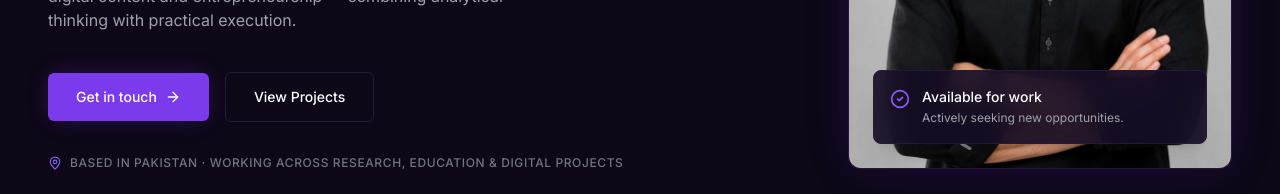
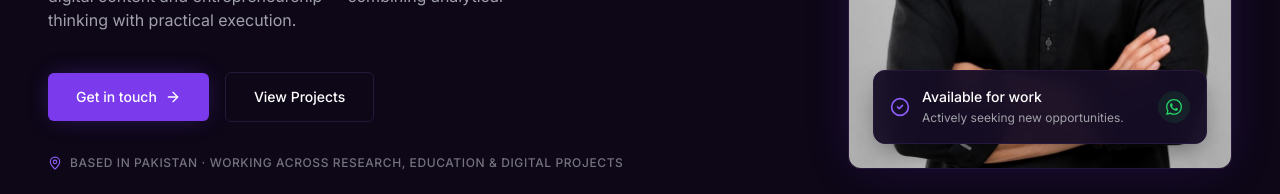
Before and after one commit to azmat-ullah12/Azmat-portfolio, a Next.js app: page / in a window 1280 px wide. Shown: the part 475-669 px from the top of the page. Built offline with nearby package versions, Linux system fonts and the light colour scheme.

Commit message:
Make Available for Work hero card clickable to WhatsApp with tapping animation

```diff
--- a/components/sections/Hero.tsx
+++ b/components/sections/Hero.tsx
@@ -68,14 +68,49 @@
                 className="absolute inset-0 w-full h-full object-cover object-top rounded-xl"
               />
 
-              {/* Floating Badge */}
-              <div className="absolute bottom-6 left-6 right-6 bg-[#160D24]/90 backdrop-blur-md rounded-lg shadow-xl p-4 flex items-start gap-3 border border-[#26173B] z-10">
-                <CheckCircle2 className="w-5 h-5 text-[#8B5CF6] shrink-0 mt-0.5" />
-                <div>
-                  <p className="text-sm font-medium text-white">Available for work</p>
-                  <p className="text-[12px] text-[#A1A1AA] mt-0.5">Actively seeking new opportunities.</p>
+              {/* Floating WhatsApp Badge */}
+              <motion.a
+                href="https://wa.me/923454050692"
+                target="_blank"
+                rel="noopener noreferrer"
+                aria-label="Chat on WhatsApp — Available for work"
+                className="absolute bottom-6 left-6 right-6 bg-[#160D24]/95 backdrop-blur-md rounded-xl p-4 flex items-center justify-between border border-[#26173B] hover:border-[#25D366]/60 transition-all duration-300 z-10 group cursor-pointer shadow-xl"
+                animate={{
+                  y: [0, 3, 0],
+                  scale: [1, 0.985, 1],
+                  boxShadow: [
+                    '0 10px 25px -5px rgba(0, 0, 0, 0.4), 0 0 0px rgba(37, 211, 102, 0)',
+                    '0 14px 30px -5px rgba(0, 0, 0, 0.5), 0 0 16px rgba(37, 211, 102, 0.35)',
+                    '0 10px 25px -5px rgba(0, 0, 0, 0.4), 0 0 0px rgba(37, 211, 102, 0)',
+                  ],
+                }}
+                transition={{
+                  duration: 1.8,
+                  repeat: Infinity,
+                  repeatDelay: 3,
+                  ease: 'easeInOut',
+                }}
+                whileHover={{ scale: 1.02, y: -2 }}
+                whileTap={{ scale: 0.96 }}
+              >
+                <div className="flex items-center gap-3">
+                  <CheckCircle2 className="w-5 h-5 text-[#8B5CF6] shrink-0" />
+                  <div>
+                    <p className="text-sm font-medium text-white group-hover:text-[#25D366] transition-colors">
+                      Available for work
+                    </p>
+                    <p className="text-[12px] text-[#A1A1AA] mt-0.5">
+                      Actively seeking new opportunities.
+                    </p>
+                  </div>
                 </div>
-              </div>
+
+                <div className="flex items-center justify-center w-8 h-8 rounded-full bg-[#25D366]/10 text-[#25D366] group-hover:bg-[#25D366] group-hover:text-white transition-all duration-300 shrink-0 ml-2">
+                  <svg className="w-4 h-4 fill-current" viewBox="0 0 24 24">
+                    <path d="M.057 24l1.687-6.163c-1.041-1.804-1.588-3.849-1.587-5.946.003-6.556 5.338-11.891 11.893-11.891 3.181.001 6.167 1.24 8.413 3.488 2.245 2.248 3.481 5.236 3.48 8.414-.003 6.557-5.338 11.892-11.893 11.892-1.99-.001-3.951-.5-5.688-1.448l-6.705 1.654zm6.597-3.807c1.676.995 3.276 1.591 5.392 1.592 5.448 0 9.886-4.434 9.889-9.885.002-5.462-4.415-9.89-9.881-9.892-5.452 0-9.887 4.434-9.889 9.884-.001 2.225.651 3.891 1.746 5.634l-.999 3.648 3.742-.981zm11.387-5.464c-.074-.124-.272-.198-.57-.347-.297-.149-1.758-.868-2.031-.967-.272-.099-.47-.149-.669.149-.198.297-.768.967-.941 1.165-.173.198-.347.223-.644.074-.297-.149-1.255-.462-2.39-1.475-.883-.788-1.48-1.761-1.653-2.059-.173-.297-.018-.458.13-.606.134-.133.297-.347.446-.521.151-.172.2-.296.3-.495.099-.198.05-.372-.025-.521-.075-.148-.669-1.611-.916-2.206-.242-.579-.487-.501-.669-.51l-.57-.01c-.198 0-.52.074-.792.372s-1.04 1.016-1.04 2.479 1.065 2.876 1.213 3.074c.149.198 2.095 3.2 5.076 4.487.709.306 1.263.489 1.694.626.712.226 1.36.194 1.872.118.571-.085 1.758-.719 2.006-1.413.248-.695.248-1.29.173-1.414z" />
+                  </svg>
+                </div>
+              </motion.a>
             </div>
           </motion.div>
         </div>
```
